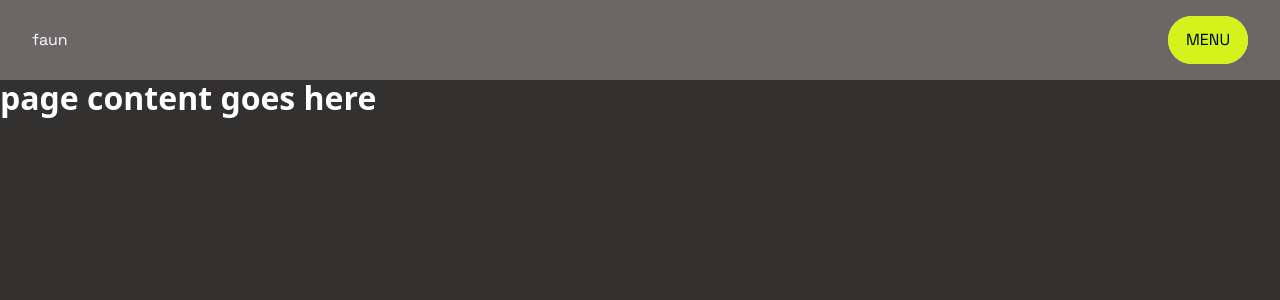
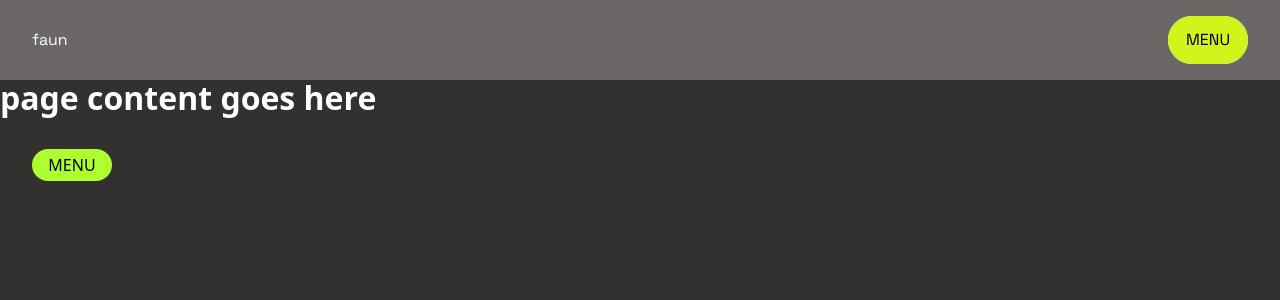
Before and after one commit to faun3/animated-landing-menu, a SvelteKit app: page /test-route in a window 1280 px wide. Shown: the top 300 px of the page. Built offline with nearby package versions, Linux system fonts and the light colour scheme.

Commit message:
fix text prototype

```diff
--- /dev/null
+++ b/src/routes/PerspectiveText2.svelte
@@ -0,0 +1,54 @@
+<script lang="ts">
+  export let text: string;
+</script>
+
+<div class="perspText">
+  <p>{text}</p>
+  <p>{text}</p>
+</div>
+
+<style lang="scss">
+  .perspText {
+    width: 100%;
+    height: 100%;
+    display: flex;
+    align-items: center;
+    justify-content: center;
+    text-transform: uppercase;
+    overflow: hidden;
+    position: relative;
+    transform-style: preserve-3d;
+
+    &:hover {
+      p {
+        transition: all 0.75s cubic-bezier(0.075, 0.82, 0.165, 1);
+        transform-style: preserve-3d;
+        &:nth-of-type(2) {
+          transform: rotateX(0deg) translateY(calc(-100% - 0.35rem));
+          transform-origin: top center;
+          opacity: 1;
+        }
+        &:nth-of-type(1) {
+          transform: rotateX(90deg);
+          opacity: 0;
+        }
+      }
+    }
+
+    p {
+      transition: all 1.95s cubic-bezier(0.075, 0.82, 0.165, 1);
+      &:nth-of-type(2) {
+        position: absolute;
+        top: 100%;
+        transform: rotateX(-90deg);
+        transform-origin: top center;
+        pointer-events: none;
+        opacity: 0;
+      }
+      &:nth-of-type(1) {
+        transform-origin: top center;
+        pointer-events: none;
+      }
+    }
+  }
+</style>
--- a/src/routes/test-route/+page.svelte
+++ b/src/routes/test-route/+page.svelte
@@ -1,5 +1,12 @@
+<script lang="ts">
+  import PerspectiveText2 from "../PerspectiveText2.svelte";
+</script>
+
 <div class="screen">
   <h1>page content goes here</h1>
+  <div class="fakeButton">
+    <PerspectiveText2 text="menu" />
+  </div>
 </div>
 
 <style lang="scss">
@@ -12,4 +19,13 @@
   h1 {
     color: white;
   }
+
+  .fakeButton {
+    border-radius: 2rem;
+    margin: 2rem;
+    width: 5rem;
+    height: 2rem;
+    background-color: greenyellow;
+    color: black;
+  }
 </style>
```
